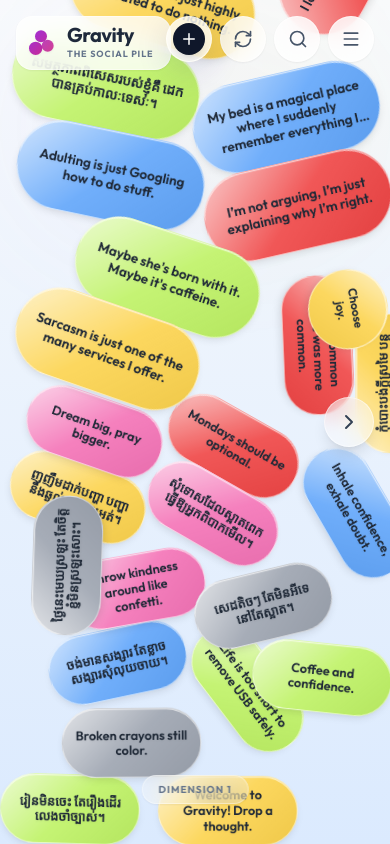
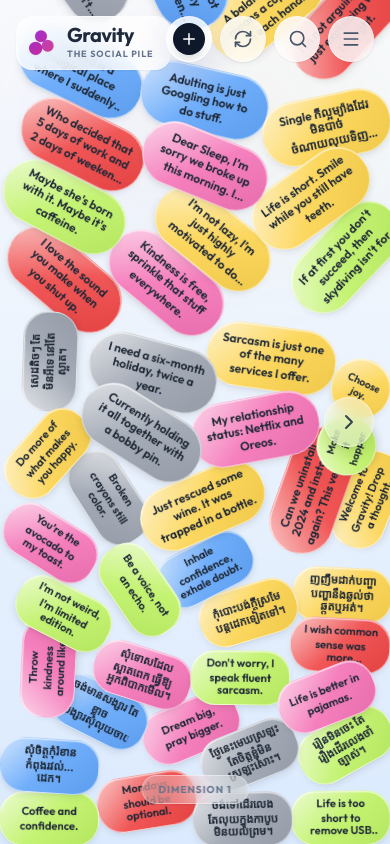
Before and after one commit to phalla-doll/gravity-post, a React (Vite) app: page / in a window 390 px wide. Built offline with nearby package versions, Linux system fonts and the light colour scheme; a web font is replaced by a local one.

Commit message:
feat(physics): Adapt post sizing for mobile
Introduce a mobile-specific scaling factor for post sizes and density calculations. This ensures a more compact and performant experience on smaller screens by reducing post dimensions and adjusting the perceived density.

```diff
--- a/App.tsx
+++ b/App.tsx
@@ -67,19 +67,18 @@ const App: React.FC = () => {
     const width = window.innerWidth;
     const height = window.innerHeight;
     const area = width * height;
+    const isMobile = width < 640;
 
-    // Heuristic:
-    // Mobile (375x667 = ~250k) -> ~25 posts
-    // Laptop (1366x768 = ~1M) -> ~70 posts
-    // Desktop (1920x1080 = ~2M) -> ~120 posts
-
-    // Pixels per post factor. Smaller number = more posts.
-    const PIXELS_PER_POST = 14000;
+    // Heuristic adjusted for denser mobile layout
+    // Desktop: ~14000 pixels per post
+    // Mobile: ~7000 pixels per post (since they are scaled down significantly)
+    // This allows for a higher density of posts on smaller screens.
+    const PIXELS_PER_POST = isMobile ? 7000 : 14000;
 
     const calculated = Math.floor(area / PIXELS_PER_POST);
 
     // Clamping
-    const MIN_POSTS = 25;
+    const MIN_POSTS = isMobile ? 30 : 25;
     const MAX_POSTS = 120; // Performance cap for Matter.js
 
     return Math.max(MIN_POSTS, Math.min(calculated, MAX_POSTS));
--- a/components/PhysicsWorld.tsx
+++ b/components/PhysicsWorld.tsx
@@ -9,8 +9,20 @@ interface PhysicsWorldProps {
 }
 
 // 5 Distinct sizes based on text length - Scaled down for compacter look
-const getPostSize = (text: string) => {
+// Added logic for Mobile (Dense) vs Desktop modes
+const getPostSize = (text: string, isMobile: boolean) => {
   const len = text.length;
+
+  if (isMobile) {
+    // Dense Mobile Sizes (approx 65-75% of desktop)
+    if (len <= 15) return { width: 60, height: 60, radius: 30, fontSize: '0.65rem' };      // XS
+    if (len <= 40) return { width: 100, height: 55, radius: 25, fontSize: '0.7rem' };      // S
+    if (len <= 80) return { width: 130, height: 65, radius: 32, fontSize: '0.75rem' };     // M
+    if (len <= 120) return { width: 160, height: 75, radius: 38, fontSize: '0.8rem' };     // L
+    return { width: 190, height: 90, radius: 45, fontSize: '0.85rem' };                    // XL
+  }
+
+  // Standard Desktop Sizes
   if (len <= 15) return { width: 80, height: 80, radius: 40, fontSize: '0.75rem' };      // XS: Circle
   if (len <= 40) return { width: 140, height: 70, radius: 35, fontSize: '0.8rem' };      // S: Small Pill
   if (len <= 80) return { width: 190, height: 90, radius: 45, fontSize: '0.85rem' };     // M: Medium Pill
@@ -23,8 +35,12 @@ const PhysicsWorld: React.FC<PhysicsWorldProps> = ({ posts, onPostClick }) => {
   const engineRef = useRef<Matter.Engine | null>(null);
   const runnerRef = useRef<Matter.Runner | null>(null);
 
-  // Ref to track click start position for distinguishing drag vs click
-  const clickStartRef = useRef<{ x: number; y: number } | null>(null);
+  // Track mobile state for sizing
+  const [isMobile, setIsMobile] = useState(typeof window !== 'undefined' ? window.innerWidth < 640 : false);
+
+  // Ref to track click start position and time for distinguishing drag vs click
+  // Added time tracking for better mobile 'tap' detection
+  const clickStartRef = useRef<{ x: number; y: number; time: number } | null>(null);
 
   // We keep track of bodies to sync with DOM
   const bodiesMapRef = useRef<Map<string, Matter.Body>>(new Map());
@@ -44,6 +60,7 @@ const PhysicsWorld: React.FC<PhysicsWorldProps> = ({ posts, onPostClick }) => {
     const handleResize = () => {
       clearTimeout(timeoutId);
       timeoutId = setTimeout(() => {
+        setIsMobile(window.innerWidth < 640);
         setSceneKey(prev => prev + 1);
       }, 300); // Debounce to avoid performance thrashing
     };
@@ -59,7 +76,7 @@ const PhysicsWorld: React.FC<PhysicsWorldProps> = ({ posts, onPostClick }) => {
   const addBodyForPost = useCallback((post: Post, world: Matter.World, containerWidth: number) => {
     if (bodiesMapRef.current.has(post.id)) return;
 
-    const { width, height, radius } = getPostSize(post.text);
+    const { width, height, radius } = getPostSize(post.text, isMobile);
 
     // Randomize X, ensuring it stays within bounds
     // Clamp x so it doesn't spawn partially inside walls
@@ -92,7 +109,7 @@ const PhysicsWorld: React.FC<PhysicsWorldProps> = ({ posts, onPostClick }) => {
 
     Matter.World.add(world, body);
     bodiesMapRef.current.set(post.id, body);
-  }, []);
+  }, [isMobile]); // Re-create logic if mobile state changes
 
   // Initialize Physics Engine
   useEffect(() => {
@@ -247,7 +264,7 @@ const PhysicsWorld: React.FC<PhysicsWorldProps> = ({ posts, onPostClick }) => {
       </div>
 
       {renderedPosts.map((post) => {
-        const { width, height, radius, fontSize } = getPostSize(post.text);
+        const { width, height, radius, fontSize } = getPostSize(post.text, isMobile);
         const isDragged = draggedId === post.id;
 
         return (
@@ -255,15 +272,27 @@ const PhysicsWorld: React.FC<PhysicsWorldProps> = ({ posts, onPostClick }) => {
             key={post.id}
             id={`post-${post.id}`}
             onPointerDown={(e) => {
-              clickStartRef.current = { x: e.clientX, y: e.clientY };
+              // Capture start time and position for tap detection
+              clickStartRef.current = {
+                x: e.clientX,
+                y: e.clientY,
+                time: Date.now()
+              };
             }}
-            onClick={(e) => {
+            onPointerUp={(e) => {
+              // We use onPointerUp instead of onClick to be more resilient to touch events
+              // that might be partially consumed by the physics engine.
               if (!clickStartRef.current) return;
-              const dist = Math.hypot(
-                e.clientX - clickStartRef.current.x,
-                e.clientY - clickStartRef.current.y
-              );
-              if (dist < 10) {
+
+              const deltaX = Math.abs(e.clientX - clickStartRef.current.x);
+              const deltaY = Math.abs(e.clientY - clickStartRef.current.y);
+              const dist = Math.hypot(deltaX, deltaY);
+              const timeDiff = Date.now() - clickStartRef.current.time;
+
+              // Mobile friendly Logic:
+              // 1. Threshold increased to 30px (allows for clumsy thumb taps)
+              // 2. Time check < 600ms (ensures it's a tap, not a long press/drag)
+              if (dist < 30 && timeDiff < 600) {
                 onPostClick(post);
               }
               clickStartRef.current = null;
```
